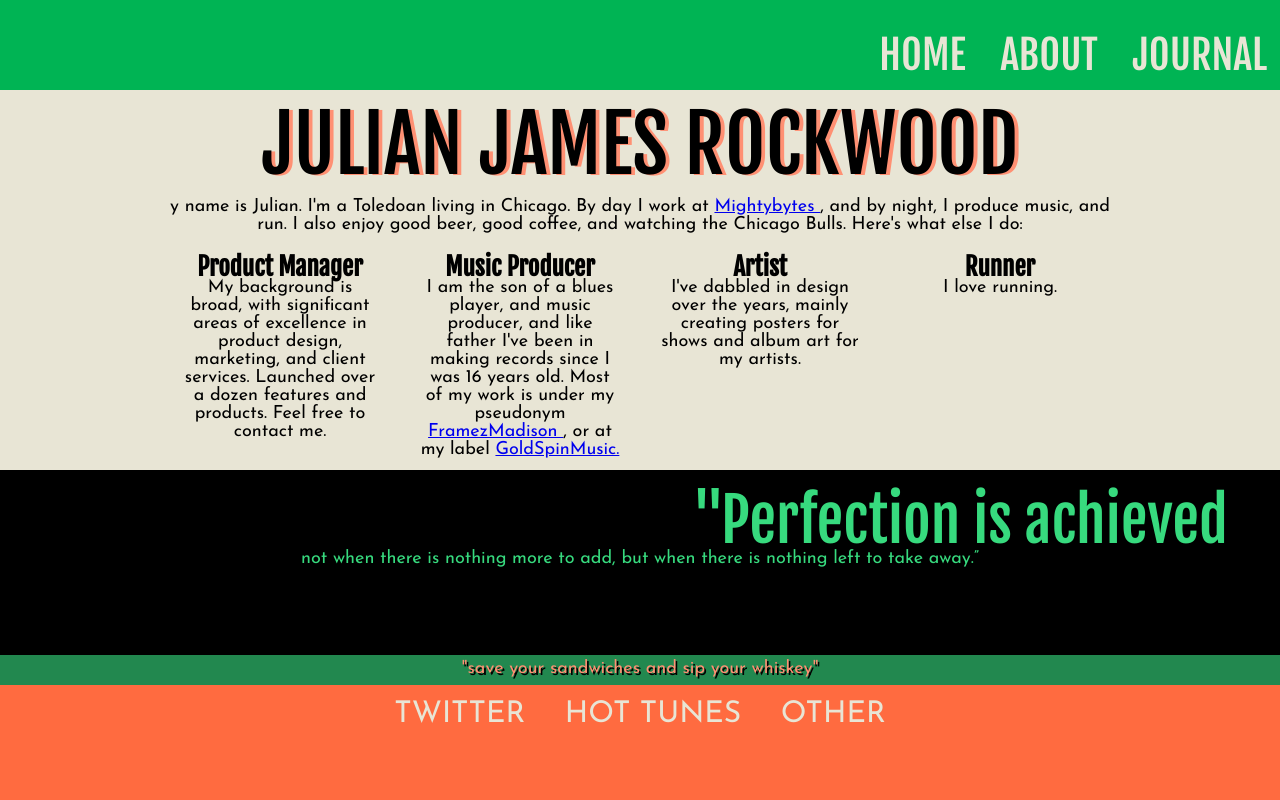
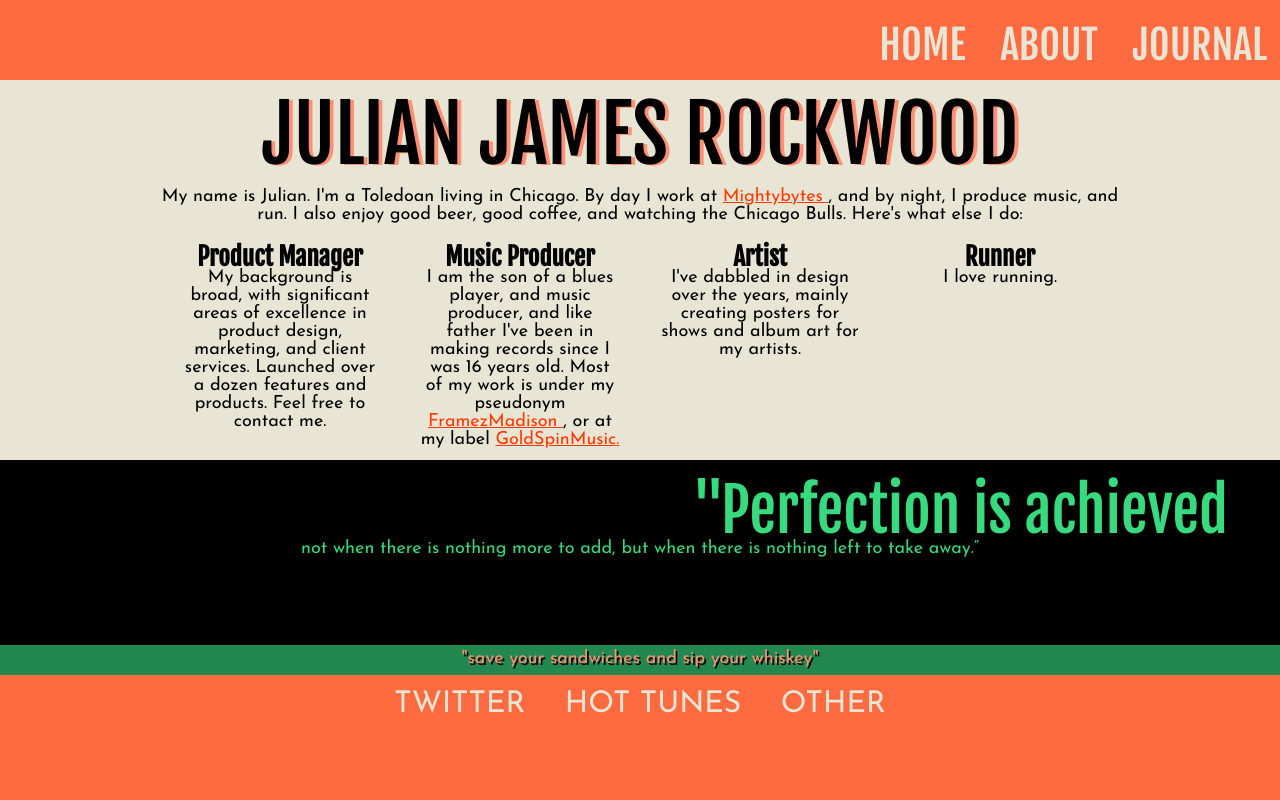
Before and after one commit to julianrockfish/JulianJames, a plain HTML site: page index.html in a window 1280 px wide. Shown: the top 800 px of the page. Drawn offline with Linux system fonts and the light colour scheme; a web font is replaced by a local one.

Commit message:
Lots of tweaks

```diff
--- a/assets/css/main.css
+++ b/assets/css/main.css
@@ -82,6 +82,10 @@ html {
 	background-color: #00B454;
 }
 
+a {
+	color: #FF3900;
+}
+
 
 h1 {
 	font-family: 'Fjalla One', sans-serif;
@@ -109,8 +113,8 @@ h3 {
 
 .heads {
 	height: 80px;
-	background-color: #00B454;
-	color: #E8E5D5;
+	background-color: #FF6B40;
+	color: #FF6B40;
 }
 
 .topsection {
@@ -129,7 +133,6 @@ h3 {
 }
 
 #navigate {
-	margin-top: 10px;
 	text-align: right;
 	padding-top: 25px;
 	font-family: 'Fjalla One', sans-serif;
@@ -139,7 +142,7 @@ h3 {
 
 #navigate li {
 	display: inline;
-	margin: 13px;
+	padding: 13px;
 	font-size: 40px;
 
 }
--- a/index.html
+++ b/index.html
@@ -42,7 +42,7 @@
 		<div class="container">
 
 		<h1> JULIAN JAMES ROCKWOOD </h1>
-		<p> y name is Julian. I'm a Toledoan living in Chicago. By day I work at <a href="http://mightybytes.com/"> Mightybytes </a> , and by night, I produce music, and run. I also enjoy good beer, good coffee, and watching the Chicago Bulls. Here's what else I do: </p>
+		<p> My name is Julian. I'm a Toledoan living in Chicago. By day I work at <a href="http://mightybytes.com/"> Mightybytes </a> , and by night, I produce music, and run. I also enjoy good beer, good coffee, and watching the Chicago Bulls. Here's what else I do: </p>
 
 		<div class="colbox"> <h3> Product Manager </h3> <p> My background is broad, with significant areas of excellence in product design, marketing, and client services. Launched over a dozen features and products. Feel free to contact me. </p> </div>
 
```
